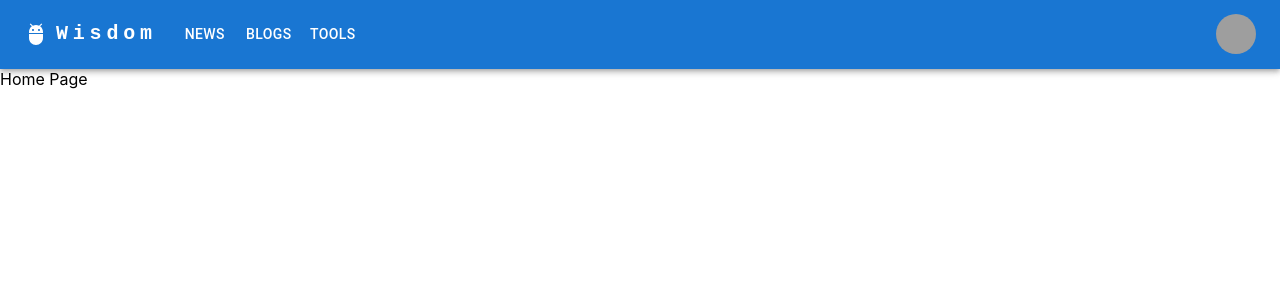
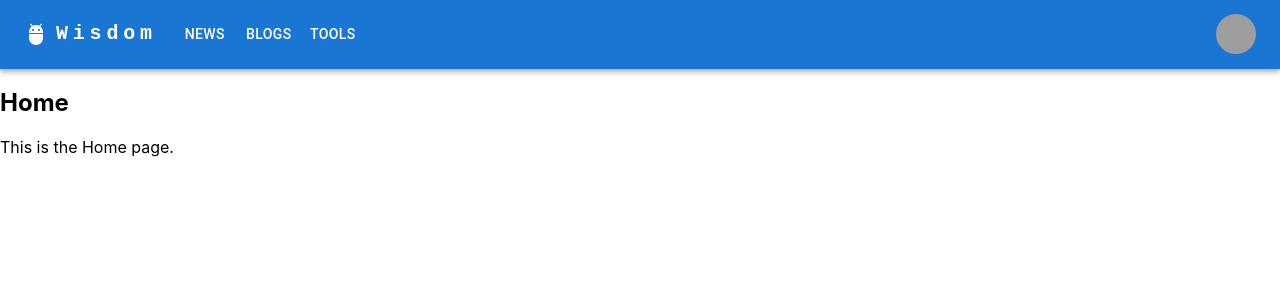
Before and after one commit to 24ERIC/Wisdom, a React (Create React App) app: page / in a window 1280 px wide. Shown: the top 300 px of the page. Built offline with nearby package versions, Linux system fonts and the light colour scheme; grey boxes are pictures that could not be loaded.

Commit message:
app js routing done

```diff
--- a/src/App.js
+++ b/src/App.js
@@ -1,57 +1,3 @@
-// import React, { useState, useEffect } from 'react';
-// import { BrowserRouter, Link, Switch, Route } from 'react-router-dom';
-// import logo from './logo.svg';
-// import './App.css';
-
-// function App() {
-//   const [currentTime, setCurrentTime] = useState(0);
-
-//   useEffect(() => {
-//     fetch('/api/time').then(res => res.json()).then(data => {
-//       setCurrentTime(data.time);
-//     });
-//   }, []);
-
-//   return (
-//     <div className="App">
-//       <header className="App-header">
-//         <BrowserRouter>
-//           <div>
-//             <Link className="App-link" to="/">Home</Link>
-//             &nbsp;|&nbsp;
-//             <Link className="App-link" to="/page2">Page2</Link>
-//           </div>
-//           <Switch>
-//             <Route exact path="/">
-//                 <img src={logo} className="App-logo" alt="logo" />
-//                 <p>
-//                   Edit <code>src/App.js</code> and save to reload.
-//                 </p>
-//                 <a
-//                   className="App-link"
-//                   href="https://reactjs.org"
-//                   target="_blank"
-//                   rel="noopener noreferrer"
-//                 >
-//                   Learn React
-//                 </a>
-//                 <p>The current time is {currentTime}.</p>
-//             </Route>
-//             <Route path="/page2">
-//                 <p>This is page 2!</p>
-//             </Route>
-//           </Switch>
-//         </BrowserRouter>
-//       </header>
-//     </div>
-//   );
-// }
-
-// export default App;
-
-
-
-
 import React from 'react';
 import { BrowserRouter as Router, Switch, Route } from 'react-router-dom';
 import './App.css';
@@ -60,24 +6,28 @@ import News from './components/News';
 import Blogs from './components/Blogs';
 import Tools from './components/Tools';
 import Header from './components/Header';
+import Home from './components/Home';
 
 function App() {
   return (
     <Router>
       <Header />
+
       <Switch>
+        <Route path="/">
+          <Home />
+        </Route>
+
         <Route path="/news">
           <News />
         </Route>
+
         <Route path="/blogs">
           <Blogs />
         </Route>
+
         <Route path="/tools">
           <Tools />
-        </Route>
-        <Route path="/">
-          {/* This can be your Home component or any other default view */}
-          <div>Home Page</div>
         </Route>
       </Switch>
     </Router>
```
Also changed, not shown: src/components/News.js (+14 -0 lines).
